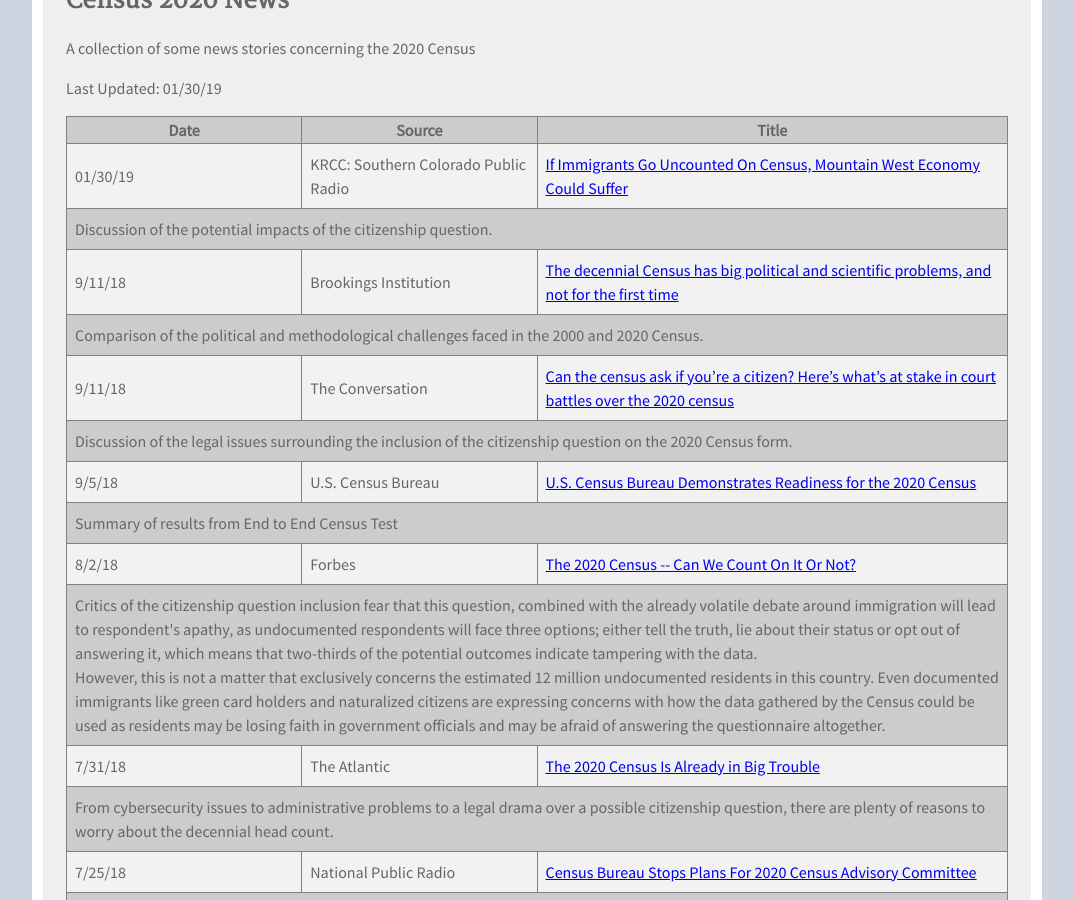
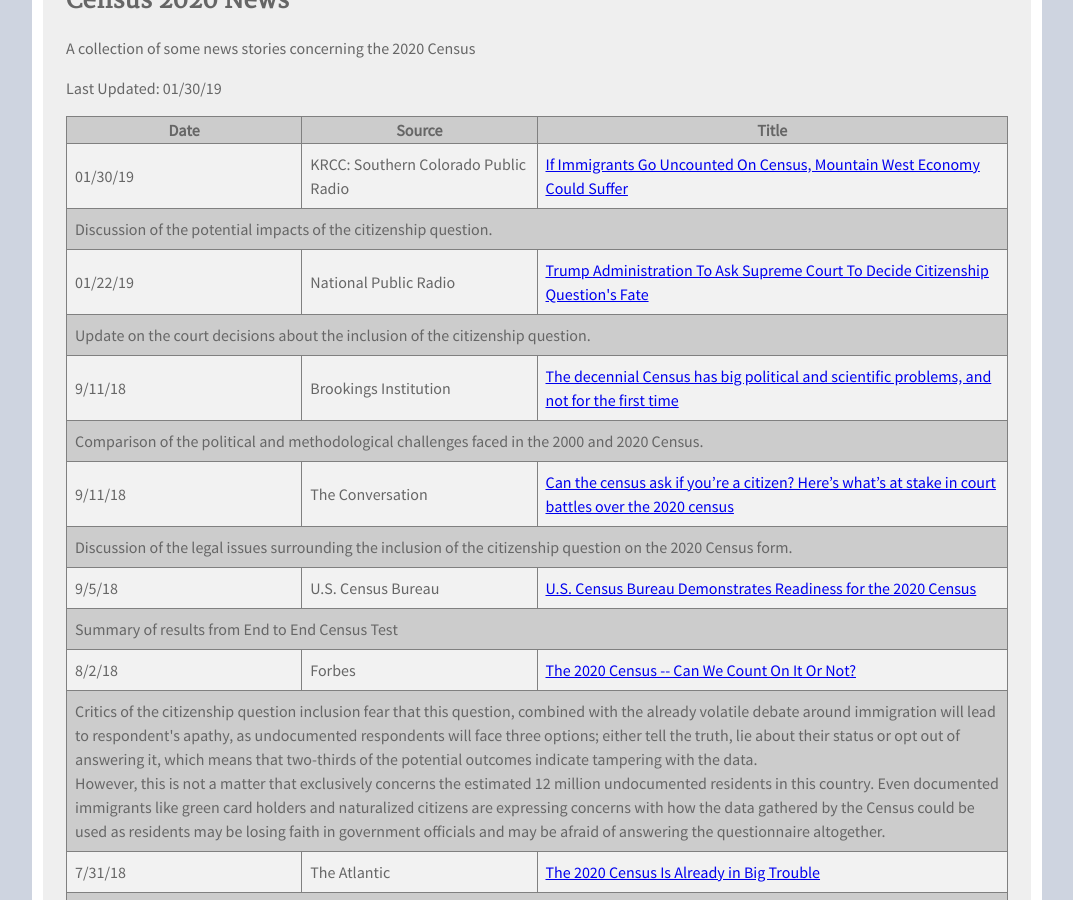
Before and after one commit to TBleess/Website_New, a Jekyll site: the page built from pages/5_CensusACS/2020-news.html, in a window 1280 px wide and 900 px high, scrolled down 368 px. Shown: the whole window, without its empty margins (103-1176 px from the left). Built offline with Jekyll 4.4.1, drawn with Linux system fonts in a browser that asks for light colours.

Commit message:
Update 2020-news.html

```diff
--- a/pages/5_CensusACS/2020-news.html
+++ b/pages/5_CensusACS/2020-news.html
@@ -40,6 +40,18 @@
 	<tr>
 <td colspan="3">
 Discussion of the potential impacts of the citizenship question.
+</td>
+</tr>
+	<tr>
+<td>01/22/19</td>
+<td>National Public Radio</td>
+<td>
+<a href="https://www.npr.org/2019/01/22/687510944/trump-administration-to-ask-supreme-court-to-decide-citizenship-questions-fate" target="_blank"> Trump Administration To Ask Supreme Court To Decide Citizenship Question's Fate</a>
+</td>
+</tr>
+	<tr>
+<td colspan="3">
+Update on the court decisions about the inclusion of the citizenship question.
 </td>
 </tr>
 <tr>
```
